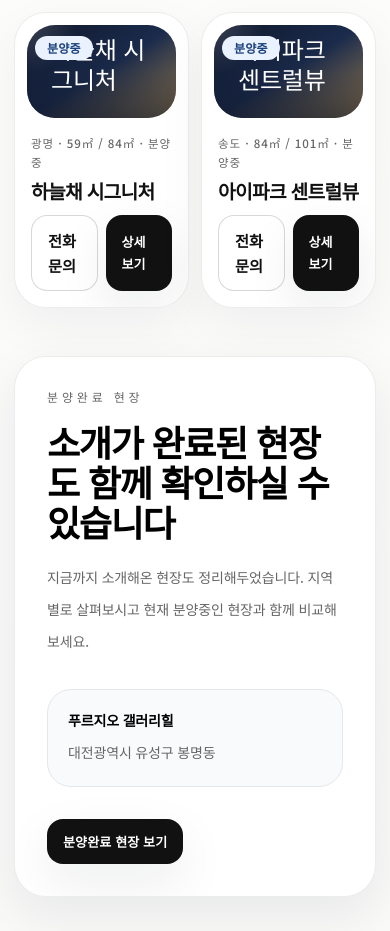
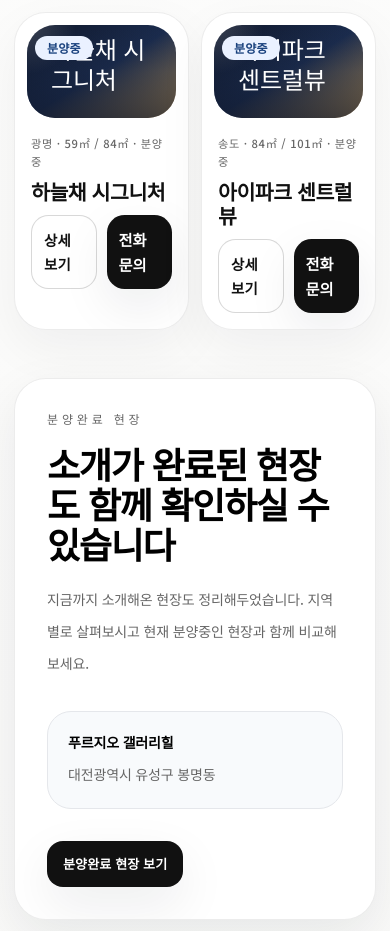
Before and after one commit to gj5x8v8xrv-a11y/qnsdid, a Next.js app: page / in a window 390 px wide. Shown: the part 1520-2451 px from the top of the page. Built offline with nearby package versions, Linux system fonts and the light colour scheme; no server answers.

Commit message:
Refine mobile project card CTAs

```diff
--- a/src/components/site/project-card.tsx
+++ b/src/components/site/project-card.tsx
@@ -16,10 +16,12 @@ export function ProjectCard({ project }: { project: Project }) {
       </div>
       <div className="space-y-3 px-4 pb-4 pt-4 sm:space-y-5 sm:px-6 sm:pb-6 sm:pt-6">
         <div className="space-y-2 sm:space-y-3">
-          <p className="text-[0.72rem] font-medium tracking-[0.08em] text-muted sm:text-sm sm:tracking-normal">
+          <p className="text-[0.7rem] font-medium tracking-[0.06em] text-muted sm:text-sm sm:tracking-normal">
             {getProjectCardMeta(project)}
           </p>
-          <h3 className="text-[1.2rem] leading-[1.2] sm:text-[1.85rem] sm:leading-[1.15]">{project.name}</h3>
+          <h3 className="text-[1.28rem] leading-[1.18] tracking-[-0.02em] sm:text-[1.85rem] sm:leading-[1.15]">
+            {project.name}
+          </h3>
           <p className="hidden text-sm leading-7 text-slate-700 sm:block">{getProjectAddressLine(project)}</p>
           <p className="hidden text-sm leading-7 text-muted sm:block">{project.premiumSummary}</p>
         </div>
@@ -43,13 +45,19 @@ export function ProjectCard({ project }: { project: Project }) {
           </div>
         </dl>
 
-        <div className="grid grid-cols-2 gap-2 sm:flex sm:flex-row sm:gap-3">
-          <a className="button-secondary flex-1 text-[0.95rem] font-semibold sm:text-sm" href={formatPhoneHref(project.contactPhone)}>
+        <div className="grid grid-cols-2 gap-2.5 sm:flex sm:flex-row sm:gap-3">
+          <Link
+            className="button-secondary min-h-[46px] rounded-[1.1rem] px-3 text-[0.9rem] font-semibold sm:min-h-0 sm:flex-1 sm:rounded-full sm:px-5 sm:text-sm"
+            href={`/projects/${project.slug}`}
+          >
+            상세보기
+          </Link>
+          <a
+            className="button-primary min-h-[46px] rounded-[1.1rem] px-3 text-[0.95rem] font-semibold sm:min-h-0 sm:flex-1 sm:rounded-full sm:px-5 sm:text-sm"
+            href={formatPhoneHref(project.contactPhone)}
+          >
             전화문의
           </a>
-          <Link className="button-primary flex-1" href={`/projects/${project.slug}`}>
-            상세보기
-          </Link>
         </div>
       </div>
     </article>
```
